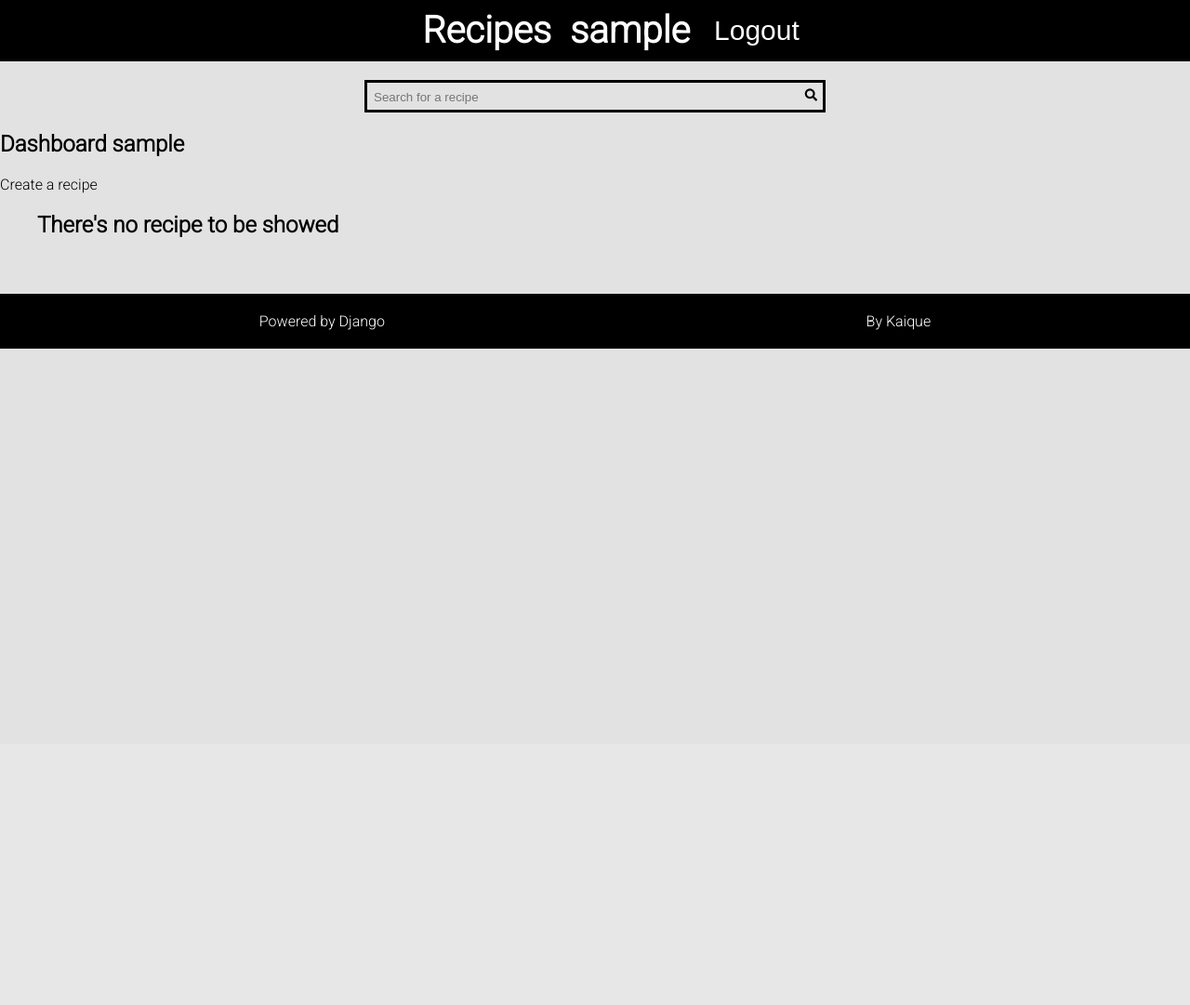
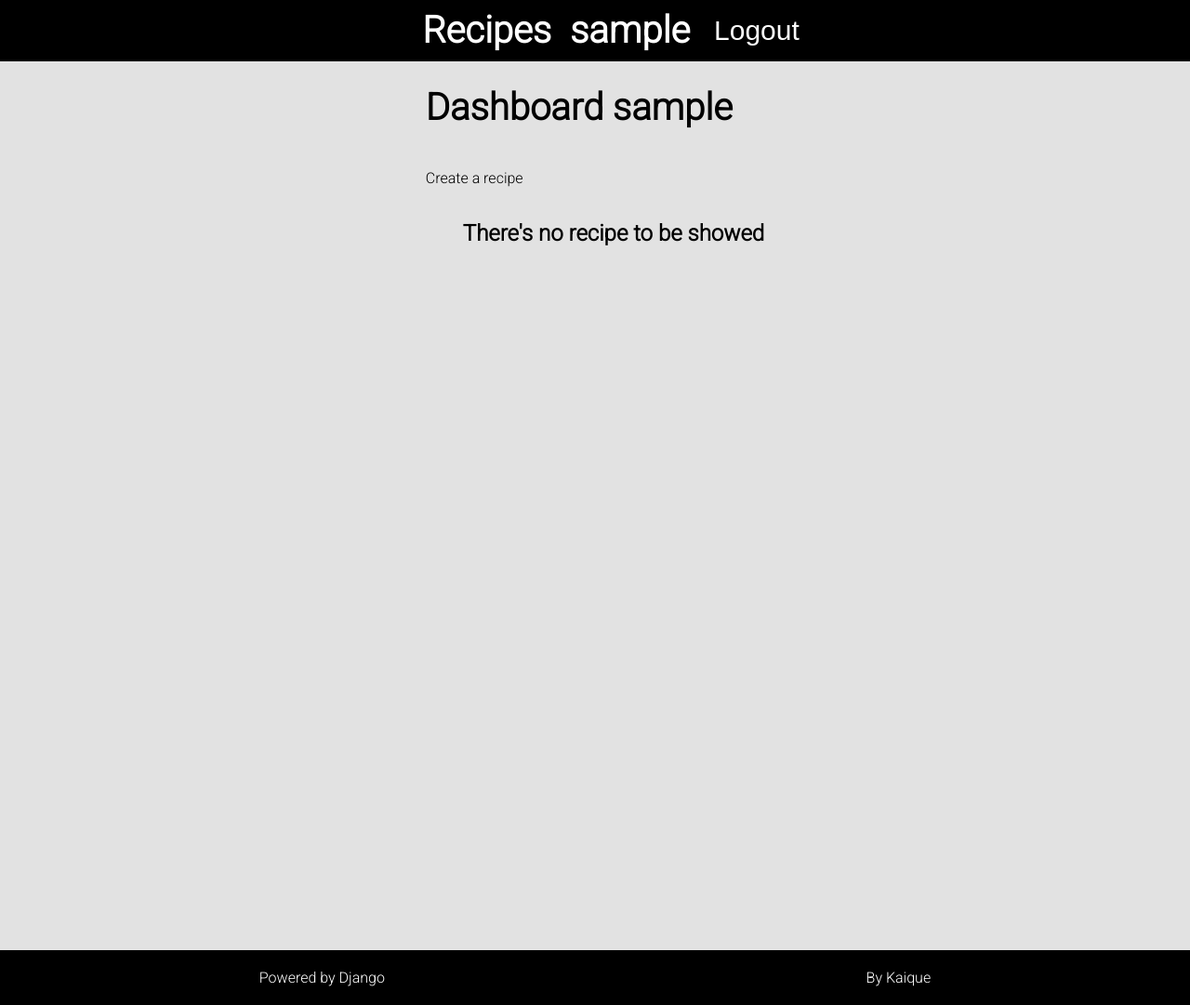
Before and after one commit to Kaique425/recipes, a Django app: page /authors/dashboard/ in a window 1280 px wide. Shown: the whole page at 93% size. Before the commit the page ends 375 px from the top, so only its background shows below. Run offline with Django 4.2, Linux system fonts and the light colour scheme; the visitor is signed in with stand-in values (Sample User, id 1); data that the repository does not hold is empty.

Commit message:
Fixing some css and styling issues

```diff
--- a/authors/templates/authors/pages/create_recipe.html
+++ b/authors/templates/authors/pages/create_recipe.html
@@ -27,7 +27,7 @@
                             <div class=af"form-field">
                         {% endfor %}
                     </div>
-                    <button action="submit" >Send</button>
+                    <button class="create-rcp-btn" action="submit" >Send</button>
                     </div>
                 </form>
             </div>
--- a/authors/templates/authors/pages/dashboard.html
+++ b/authors/templates/authors/pages/dashboard.html
@@ -5,7 +5,7 @@
 {% block content %}
 
     <div class="author-dashboard">
-        <h2>Dashboard {{user}}</h2>
+        <h1 class="dashboard-title" >Dashboard {{user}}</h1>
         <p><a href="{% url "author:create_recipe" %}">Create a recipe</a></p>
         <ul>
             {% for recipe in recipes %}
--- a/authors/templates/authors/pages/edit_recipe.html
+++ b/authors/templates/authors/pages/edit_recipe.html
@@ -27,7 +27,7 @@
                             <div class=af"form-field">
                         {% endfor %}
                     </div>
-                    <button action="submit" >Send</button>
+                    <button class="create-rcp-btn" action="submit" >Send</button>
                     </div>
                 </form>
             </div>
--- a/static/recipes/css/style.css
+++ b/static/recipes/css/style.css
@@ -42,7 +42,17 @@ footer{
     padding:20px;
     color:white;
 }
-
+.dashboard-title{
+    margin: 50px 0px;
+}
+.author-dashboard{
+    display: flex;
+    flex-direction:column;
+    flex-wrap:wrap;
+    align-content:center;
+    align-items:flex-start;
+    height: 70vw;
+}
 .navbar-container{
     display:flex;
     justify-content:space-between;
@@ -178,7 +188,7 @@ footer{
 .empty-card-info{
     text-align:center;
     padding: 100px;
-    width:100vw;
+
     height:100vh;
 }
 .index{
@@ -255,6 +265,19 @@ footer{
     grid-template-columns: repeat(auto-fit, minmax(25rem, 1fr));
     gap: 10px;
     width: 100%;
+
+}
+.create-rcp-btn{
+    border-radius: 3px;
+    padding: 12px;
+    border:none;
+    background-color: black;
+    color: white;
+    transition: all ease-in-out 100ms;
+}
+
+.form-field select{
+    padding: 5px 2px;
 }
 label{
     display:block;
--- a/templates/recipes/base.html
+++ b/templates/recipes/base.html
@@ -11,14 +11,12 @@
         integrity="sha512-1ycn6IcaQQ40/MKBW2W4Rhis/DbILU74C1vSrLJxCq57o941Ym01SwNsOMqvEBFlcgUa6xLiPY/NS5R+E6ztJQ=="
         crossorigin="anonymous" referrerpolicy="no-referrer" />
     <link rel="stylesheet" href="{% static 'recipes/css/style.css' %}">
+    <base href="/">
     <script src="{% static "recipes/js/script.js" %}" defer></script>
     <title>{% block Title %}{% endblock Title %}</title>
 </head>
 <header>
     {% include "recipes/navbar.html" %}
-    {% if user.is_authenticated %}
-        {% include "recipes/search-bar.html" %}
-    {% endif %}
 </header>
 
 <body>
--- a/templates/recipes/message.html
+++ b/templates/recipes/message.html
@@ -1,4 +1,3 @@
-
 {% for message in messages %}
 <div class="message {{message.tags}} " >
     <div>{{message}}</div>
--- a/templates/recipes/recipe_detail.html
+++ b/templates/recipes/recipe_detail.html
@@ -3,6 +3,9 @@
 {% block Title %}{{title}}{% endblock Title %}
 
 {% block content %}
+    {% if user.is_authenticated %}
+    {% include "recipes/search-bar.html" %}
+    {% endif %}
 <div class="card-container card-detail-container">
     <div class="card card-detail">
         <div>
--- a/templates/recipes/recipe_list.html
+++ b/templates/recipes/recipe_list.html
@@ -3,5 +3,8 @@
 {% block Title %}{{title}}{% endblock Title %}
 
 {% block content %}
+    {% if user.is_authenticated %}
+    {% include "recipes/search-bar.html" %}
+    {% endif %}
     {% include "recipes/card.html" %}
 {% endblock content %}
--- a/templates/recipes/search.html
+++ b/templates/recipes/search.html
@@ -1,5 +1,8 @@
 {% extends 'recipes/base.html' %}
 
 {% block content %}
+    {% if user.is_authenticated %}
+    {% include "recipes/search-bar.html" %}
+    {% endif %}
     {% include "recipes/card.html" %}
 {% endblock content %}
```
